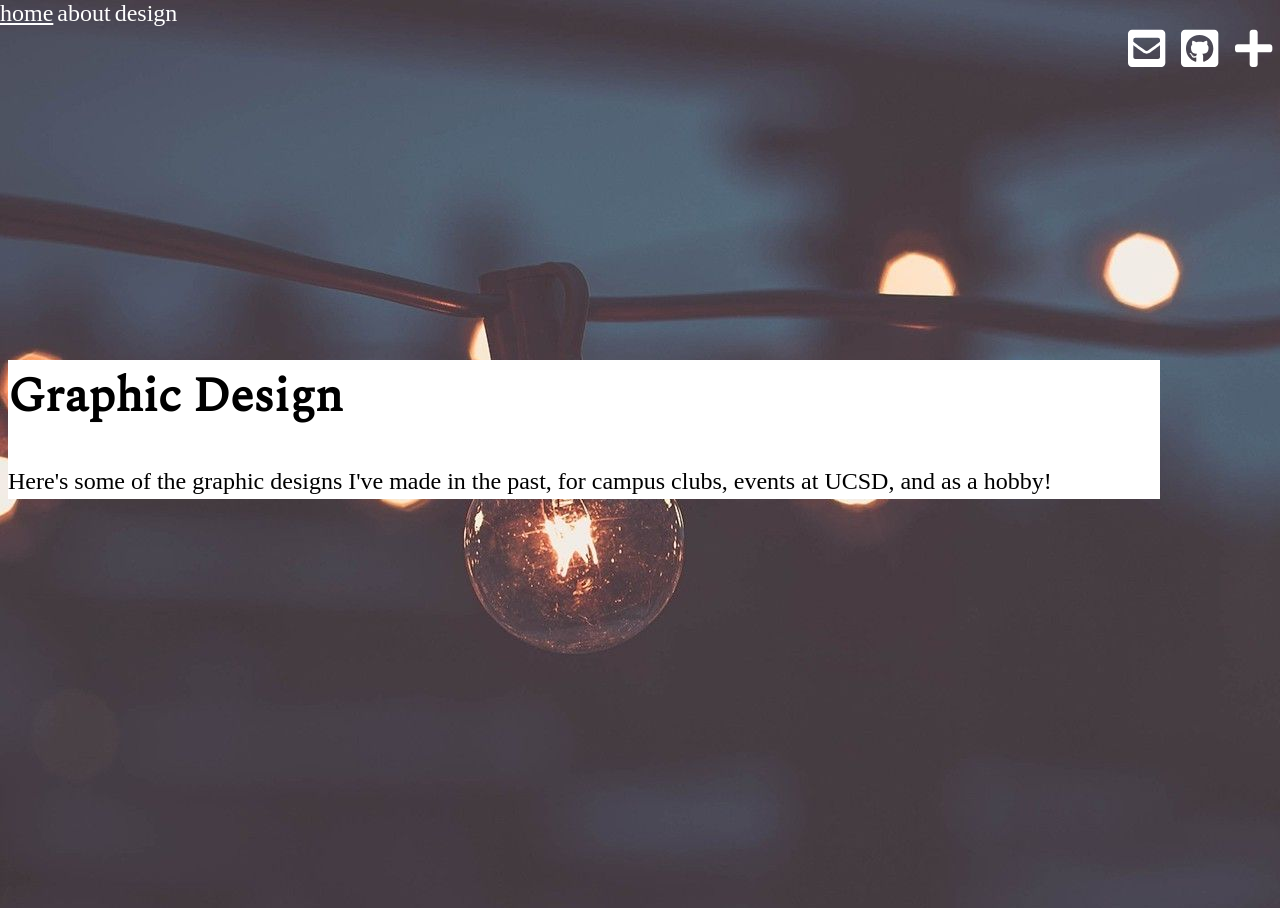
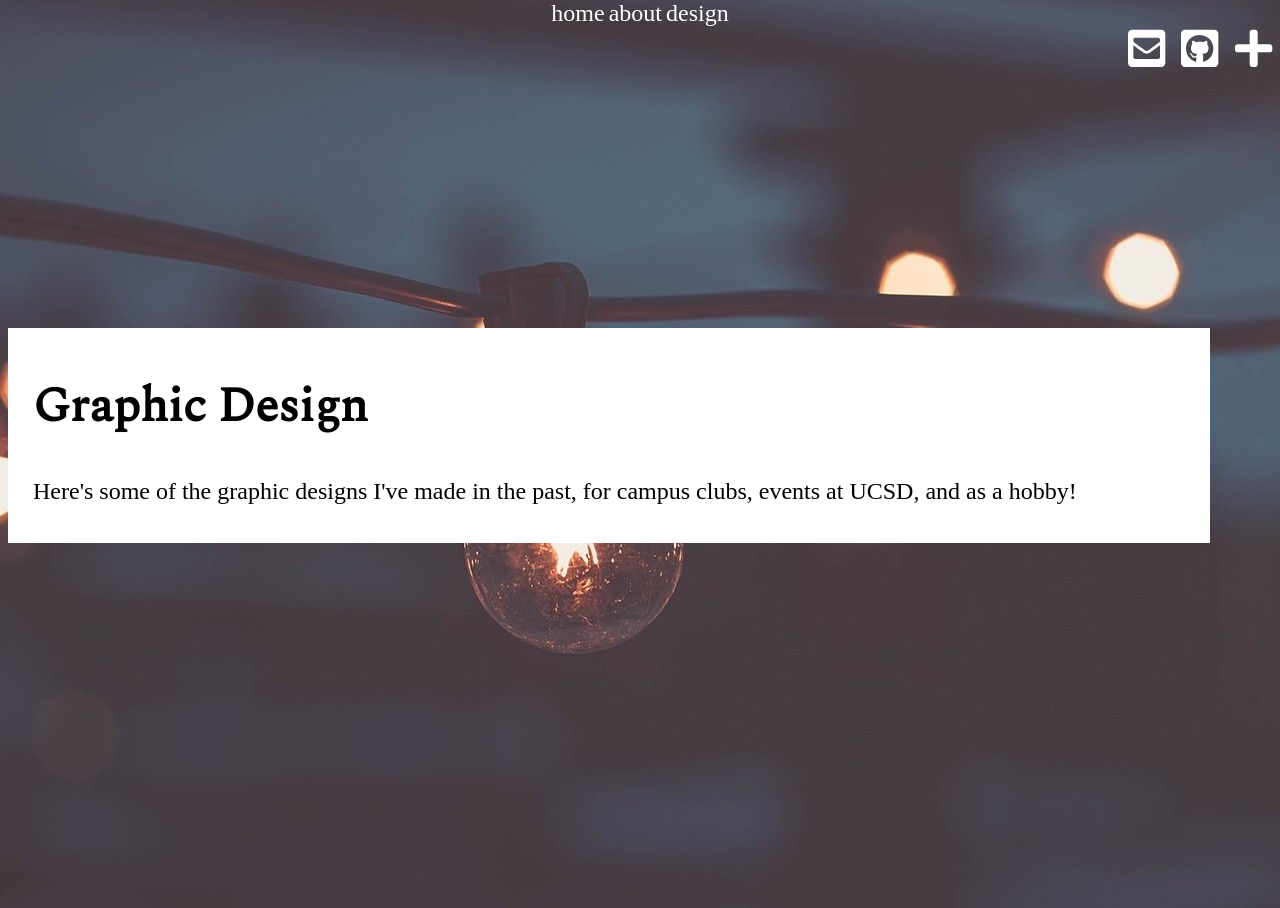
Before and after one commit to caIcutec/caIcutec.github.io, a Jekyll site: the page built from design/index.html, in a window 1280 px wide. Built offline with Jekyll 4.4.1, drawn with Linux system fonts in a browser that asks for light colours; nearby versions of some CDN libraries.

Commit message:
Update main.css
tryna fix content container

```diff
--- a/css/main.css
+++ b/css/main.css
@@ -29,8 +29,13 @@
 }
 
 .container, .hidden-container{
+    width: 90%;
+    left:5%;
     right:5%;
-    width: 90%;
+    padding-top:10px;
+        padding-bottom:10px;
+        padding-right:25px;
+        padding-left:25px;
     background-color: #ffffff;
 }
 
@@ -48,6 +53,7 @@
     top: 0;
     padding: 0px;
     list-style: none;
+    text-align:center;
 }
 .fixed-footer{
     bottom: 0;
```
